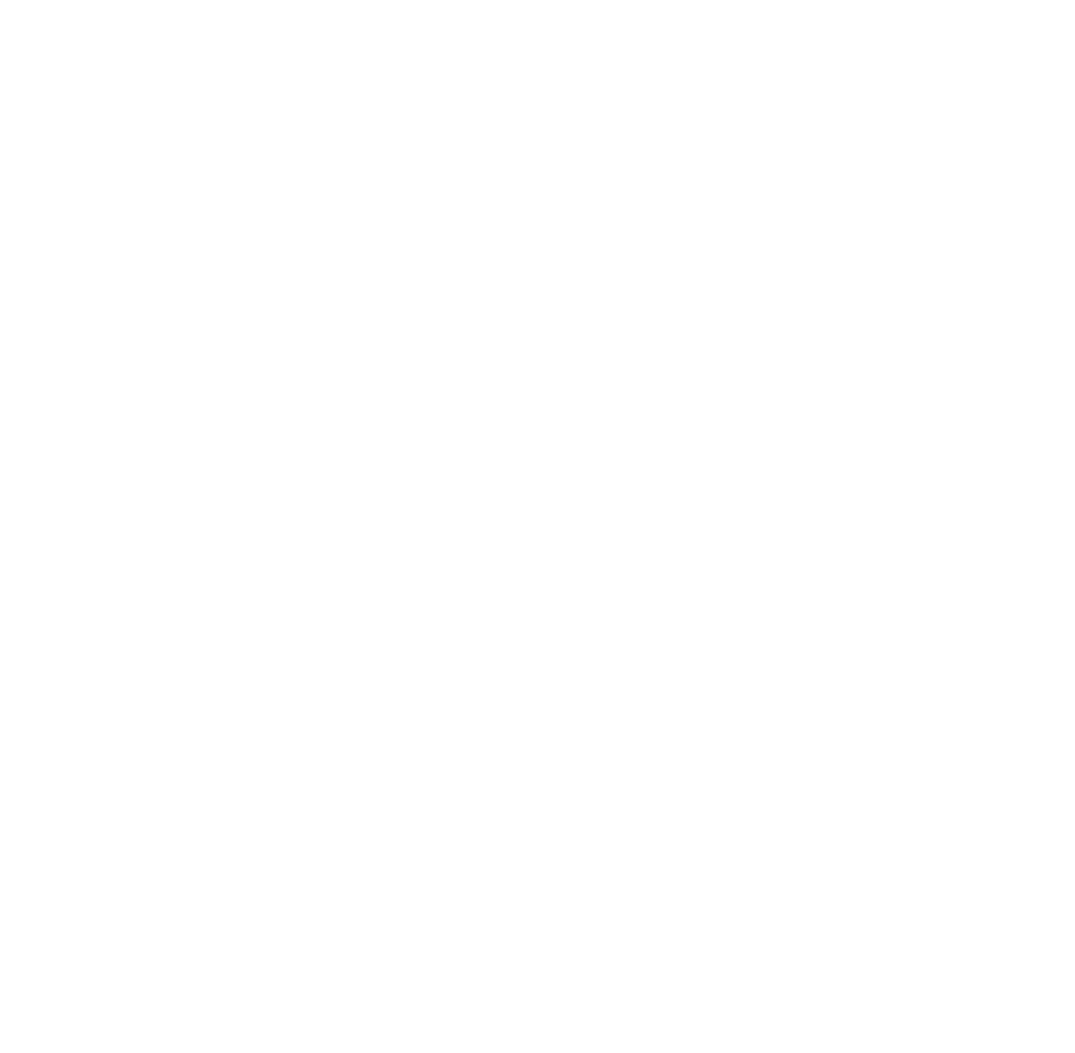
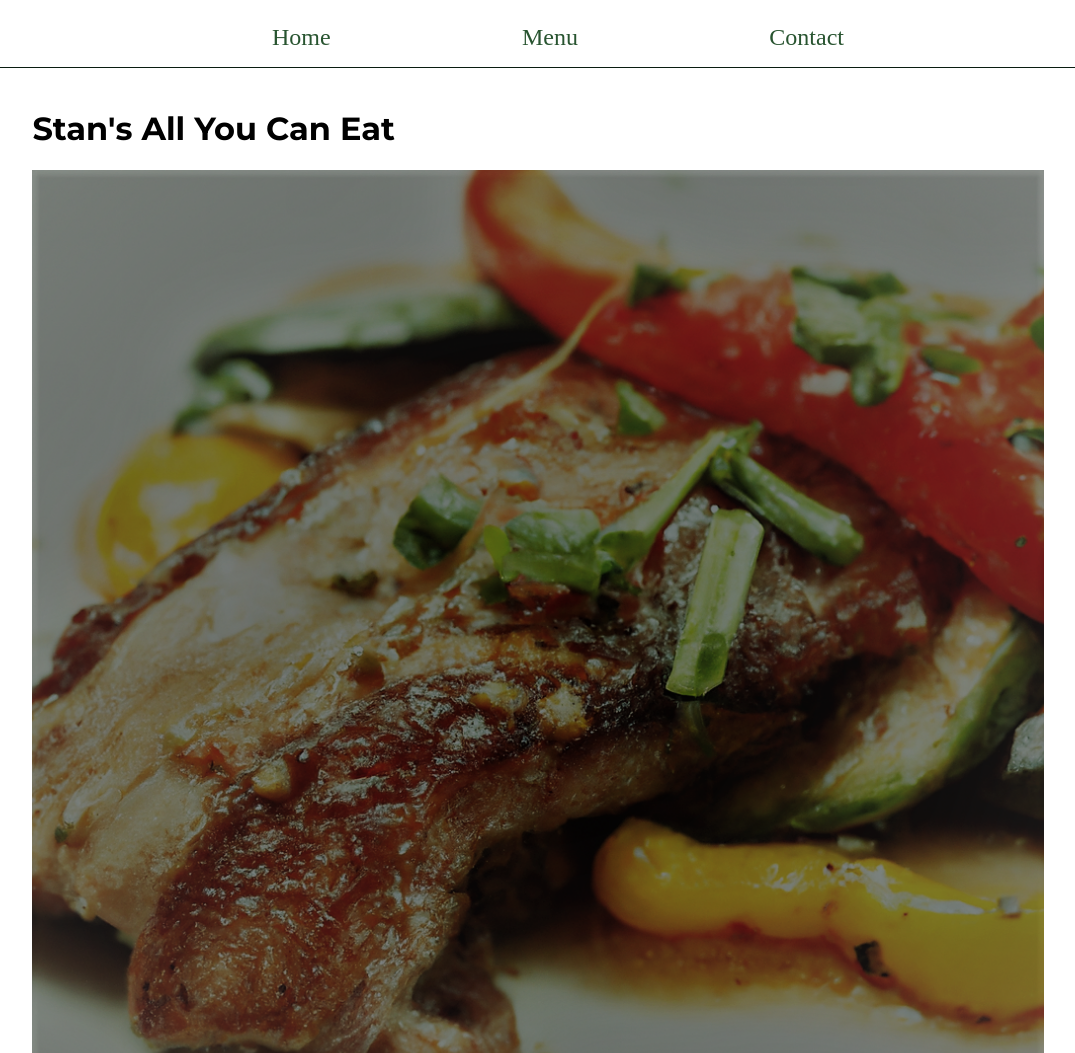
Before and after one commit to Stanbkrylix/Restaurant-Page, a website built with webpack: page dist/index.html in a window 1280 px wide. Shown: the top 1053 px of the page, without its empty margins (102-1177 px from the left). Before the commit the page ends 800 px from the top, so only its background shows below. Built offline with nearby package versions, Linux system fonts and the light colour scheme.

Commit message:
home content

```diff
--- a/package.json
+++ b/package.json
@@ -4,12 +4,15 @@
     "description": "",
     "main": "index.js",
     "scripts": {
-        "test": "echo \"Error: no test specified\" && exit 1"
+        "watch": "webpack --watch",
+        "build": "webpack"
     },
     "keywords": [],
     "author": "",
     "license": "ISC",
     "devDependencies": {
+        "css-loader": "^6.8.1",
+        "style-loader": "^3.3.3",
         "webpack": "^5.88.1",
         "webpack-cli": "^5.1.4"
     }
--- /dev/null
+++ b/src/footer.js
@@ -0,0 +1,7 @@
+export default function footerFunc() {
+    const footer = document.querySelector(".footer");
+    const footerH2 = document.querySelector("h2");
+    footerH2.textContent = "Footer Section";
+    footer.appendChild(footerH2);
+    console.log(footer);
+}
--- /dev/null
+++ b/src/home.js
@@ -0,0 +1,89 @@
+// import "./style.css";
+import smallP from "./smallAboutUsParagraph";
+import steak from "./meat-with-vegetables-2.0.png";
+
+export default function homeContent() {
+    const pageContent = document.querySelector("#content");
+
+    const homeContainer = document.createElement("div");
+    const restaurantName = document.createElement("h1");
+    const restaurantPic = document.createElement("div");
+    const aboutUs = document.createElement("div");
+    const aboutUsH2 = document.createElement("h2");
+    const aboutUsP = document.createElement("p");
+    const hoursOfOp = document.createElement("div");
+    const hourH2 = document.createElement("h2");
+
+    const hoursList = document.createElement("ul");
+    const listOfHours = document.createElement("li");
+    const listOfHours2 = document.createElement("li");
+    const listOfHours3 = document.createElement("li");
+    const listOfHours4 = document.createElement("li");
+    const listOfHours5 = document.createElement("li");
+    const listOfHours6 = document.createElement("li");
+    const listOfHours7 = document.createElement("li");
+
+    const location = document.createElement("div");
+    const locationH2 = document.createElement("h2");
+    const locationP = document.createElement("p");
+    console.log(pageContent);
+
+    const mySteak = new Image();
+    mySteak.src = steak;
+    restaurantPic.appendChild(mySteak);
+
+    hoursOfOp.setAttribute("class", "hoursOfOp");
+    pageContent.appendChild(homeContainer);
+
+    homeContainer.appendChild(restaurantName);
+    homeContainer.appendChild(restaurantPic);
+    homeContainer.appendChild(aboutUs);
+    homeContainer.appendChild(hoursOfOp);
+    homeContainer.appendChild(location);
+
+    aboutUs.appendChild(aboutUsH2);
+    aboutUs.appendChild(aboutUsP);
+
+    hoursOfOp.appendChild(hourH2);
+    hoursOfOp.appendChild(hoursList);
+    hoursList.appendChild(listOfHours);
+    hoursList.appendChild(listOfHours2);
+    hoursList.appendChild(listOfHours3);
+    hoursList.appendChild(listOfHours4);
+    hoursList.appendChild(listOfHours5);
+    hoursList.appendChild(listOfHours6);
+    hoursList.appendChild(listOfHours7);
+    // hoursList.appendChild(listOfHours6);
+
+    location.appendChild(locationH2);
+    location.appendChild(locationP);
+
+    homeContainer.setAttribute("class", "homeContainer");
+    restaurantPic.setAttribute("class", "restaurantPic");
+
+    restaurantName.textContent = "Stan's All You Can Eat";
+    aboutUsH2.textContent = "About Us";
+    aboutUsP.textContent = smallP();
+    hourH2.textContent = "Hours of Operation";
+    listOfHours.textContent = " Sunday: 8am - 11pm";
+    listOfHours2.textContent = " Monday: 8am - 11pm";
+    listOfHours3.textContent = " Tuesday: 8am - 11pm";
+    listOfHours4.textContent = " Wednesday: 8am - 11pm";
+    listOfHours5.textContent = " Thursday: 8am - 11pm";
+    listOfHours6.textContent = " Friday: 8am - 11pm";
+    listOfHours7.textContent = " Saturday: 8am - 11pm";
+    // listOfHours8.textContent = " Sunday: 8am - 11pm";
+    // listOfHours.textContent = " Sunday: 8am - 11pm";
+    locationH2.textContent = "Location";
+    locationP.textContent = `1234 Elm Street Cityville, Stateborough 56789 Countryland`;
+}
+
+/**
+ h1
+ div => restaurant pic,
+ div-about-us = h2, p,
+ div-hour of operation
+ div => location
+
+
+ */
--- a/src/index.js
+++ b/src/index.js
@@ -1,3 +1,4 @@
 import pageLoad from "./page-load";
+import "./style.css";
 
 pageLoad();
--- /dev/null
+++ b/src/nav.js
@@ -0,0 +1,31 @@
+const navbar = function () {
+    const nav = document.querySelector(".nav");
+    const navUl = document.createElement("ul");
+    const home = document.createElement("li");
+    const menu = document.createElement("li");
+    const contact = document.createElement("li");
+
+    const homeLink = document.createElement("a");
+    const menuLink = document.createElement("a");
+    const contactLink = document.createElement("a");
+
+    nav.appendChild(navUl);
+    navUl.appendChild(home);
+    navUl.appendChild(menu);
+    navUl.appendChild(contact);
+
+    home.appendChild(homeLink);
+    menu.appendChild(menuLink);
+    contact.appendChild(contactLink);
+
+    homeLink.setAttribute("class", "homeLink");
+    menuLink.setAttribute("class", "MenuLink");
+    contactLink.setAttribute("class", "contactLink");
+
+    homeLink.textContent = "Home";
+    menuLink.textContent = "Menu";
+    contactLink.textContent = "Contact";
+    console.log(nav);
+};
+
+export { navbar };
--- a/src/page-load.js
+++ b/src/page-load.js
@@ -1,4 +1,21 @@
+import { navbar } from "./nav";
+import homeContent from "./home";
+import menuContent from "./menu";
+import contactContent from "./contact";
+import footerFunc from "./footer";
+
 export default function pageLoad() {
-    const pageContent = document.querySelector("#content");
-    console.log(pageContent);
+    navbar();
+    homeContent();
+    footerFunc();
+
+    const homeLinkBtn = document.querySelector(".homeLink");
+    const menuLinkBtn = document.querySelector(".homeLink");
+    const contactLinkBtn = document.querySelector(".homeLink");
+
+    const homeContainer = document.querySelector(".homeContainer");
+    // homeContainer.classList.add("hidden");
+    homeLinkBtn.addEventListener("click", (event) => {
+        // homeContainer.classList.add("hidden");
+    });
 }
--- /dev/null
+++ b/src/smallAboutUsParagraph.js
@@ -0,0 +1,3 @@
+export default function smallP() {
+    return `Welcome to our delightful buffet restaurant! Indulge in a wide array of delectable dishes crafted by talented chefs using fresh, locally sourced ingredients. From mouthwatering appetizers to succulent mains and tempting desserts, our buffet offers something for every palate. Immerse yourself in a warm ambiance and enjoy a memorable dining experience with our friendly staff. Join us for a culinary journey celebrating taste, variety, and the joy of shared meals.`;
+}
--- /dev/null
+++ b/src/style.css
@@ -0,0 +1,57 @@
+/* #091d11;
+    #285430;
+*/
+@import url("https://fonts.googleapis.com/css2?family=Montserrat:wght@300;400;700&family=Open+Sans:wght@400;700&family=Roboto:wght@400;700&display=swap");
+
+#content {
+    font-family: "Montserrat";
+    display: flex;
+    justify-content: center;
+    align-items: center;
+}
+img {
+    width: 100%;
+}
+.homeContainer {
+    width: 80%;
+}
+.nav {
+    display: flex;
+    justify-content: center;
+    border-bottom: solid 1px #091d11;
+    margin-bottom: 20px;
+}
+
+.nav ul {
+    display: flex;
+    list-style-type: none;
+    width: 50%;
+    justify-content: space-between;
+}
+
+.nav ul a {
+    color: #285430;
+    font-size: 24px;
+    padding: 10px 30px;
+    border-radius: 5px;
+}
+.nav ul a:hover {
+    background-color: #285430;
+    color: white;
+    cursor: pointer;
+}
+.hoursOfOp ul {
+    list-style-type: none;
+}
+.hoursOfOp ul li {
+    margin-bottom: 5px;
+}
+.footer {
+    display: flex;
+    justify-content: center;
+    align-items: center;
+}
+
+.hidden {
+    display: none;
+}
--- a/webpack.config.js
+++ b/webpack.config.js
@@ -1,9 +1,23 @@
 const path = require("path");
 
 module.exports = {
+    mode: "development",
     entry: "./src/index.js",
+
     output: {
         filename: "main.js",
         path: path.resolve(__dirname, "dist"),
     },
+    module: {
+        rules: [
+            {
+                test: /\.css$/i,
+                use: ["style-loader", "css-loader"],
+            },
+            {
+                test: /\.(png|svg|jpg|jpeg|gif)$/i,
+                type: "asset/resource",
+            },
+        ],
+    },
 };
```
Also changed, not shown: dist/1d2ccde1e488dae043f1.png (added), dist/index.html, dist/main.js, src/contact.js (added), src/meat-with-vegetables-2.0.png (added), src/menu.js (added), 1 other file.
